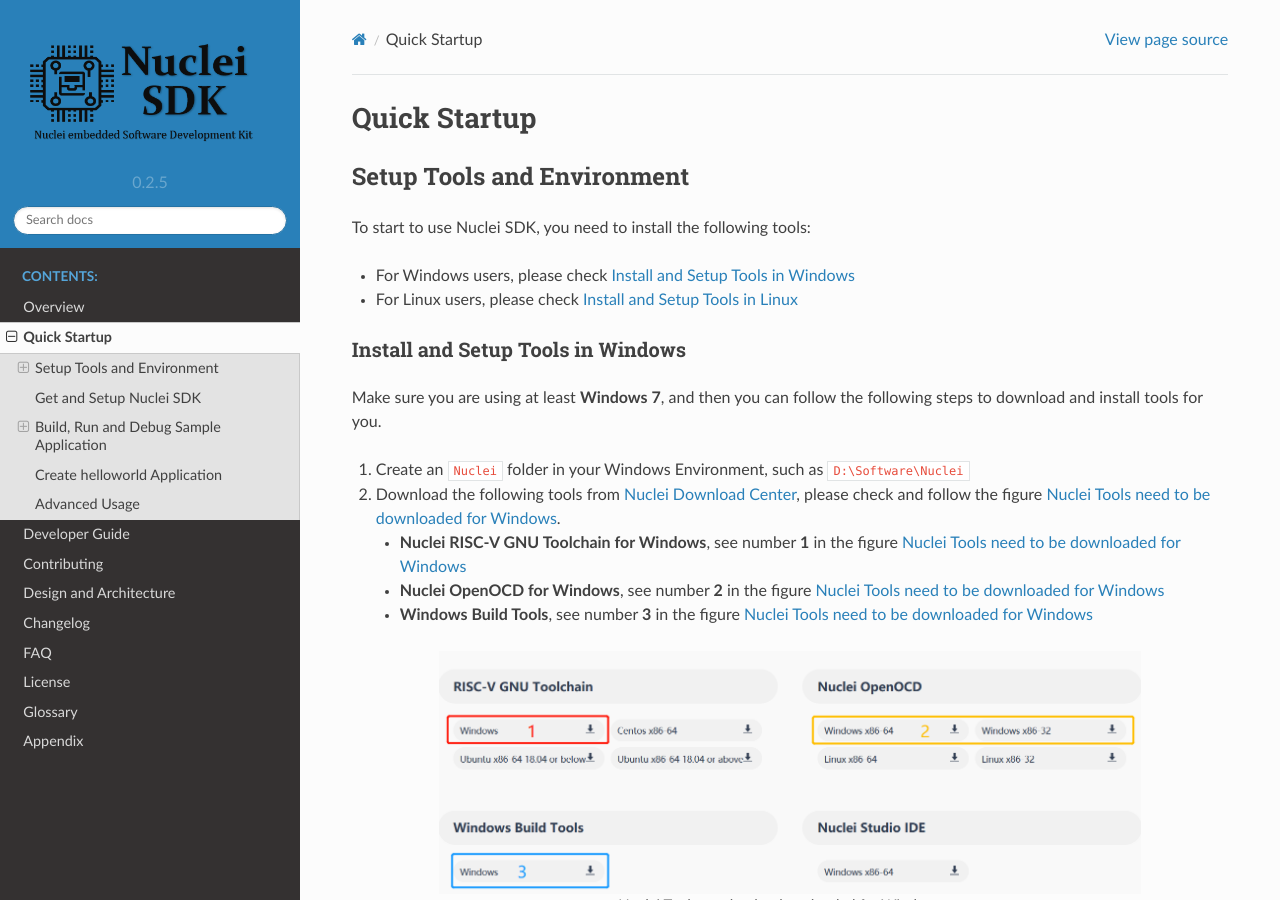
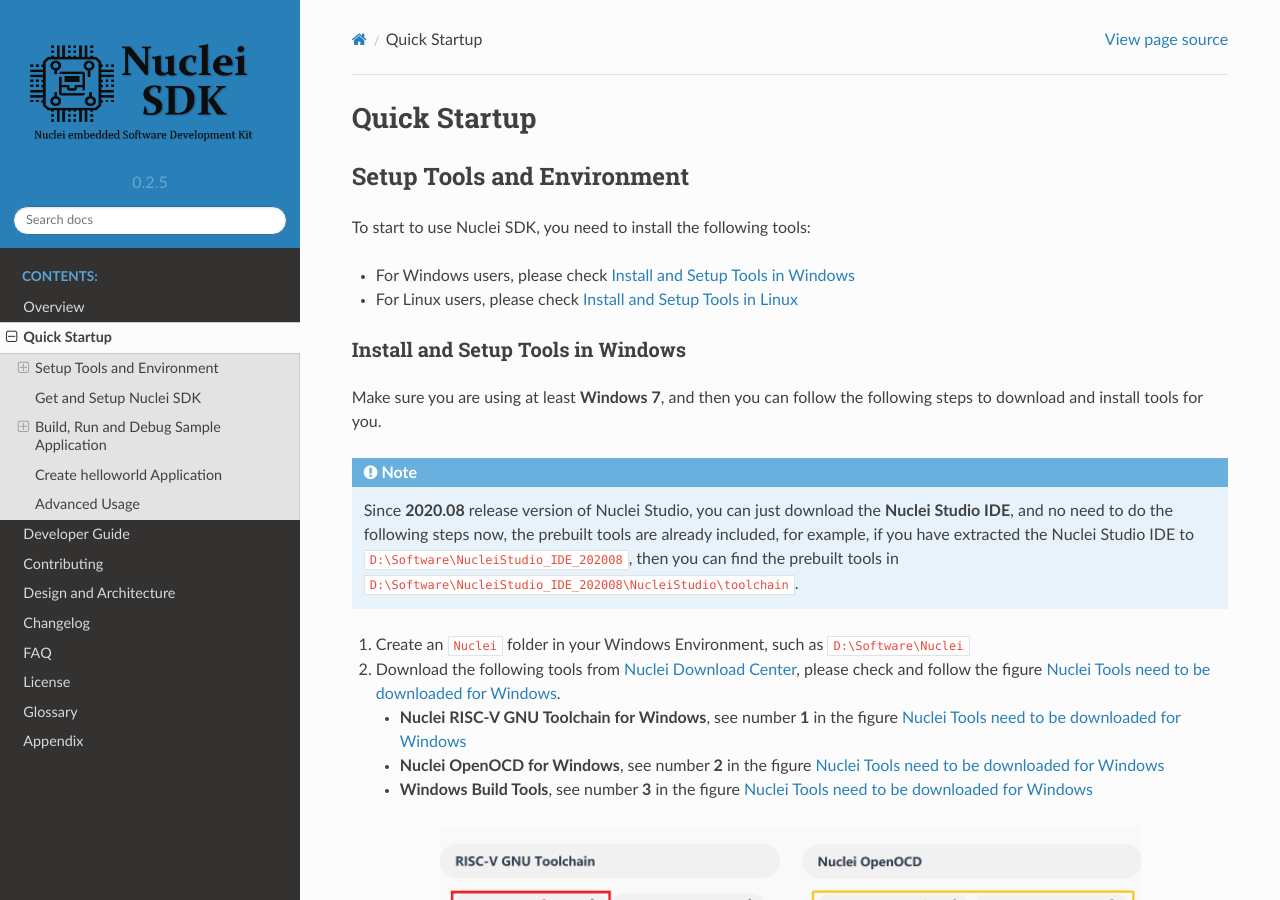
Before and after one commit to Nuclei-Software/nuclei-sdk, a Sphinx documentation site: the page built from doc/source/quickstart.rst, in a window 1280 px wide and 900 px high. Built offline with Sphinx 7.4.7 and the Read the Docs theme 2.0.0, drawn with Linux system fonts in a browser that asks for light colours; some of the changed text lies outside the part shown.

Commit message:
doc: Update tool download steps for 2020.08 release
Signed-off-by: Huaqi Fang <578567190@qq.com>

```diff
--- a/doc/source/quickstart.rst
+++ b/doc/source/quickstart.rst
@@ -20,6 +20,13 @@
 
 Make sure you are using at least **Windows 7**, and then you can follow the following steps
 to download and install tools for you.
+
+.. note::
+
+    Since **2020.08** release version of Nuclei Studio, you can just download the **Nuclei Studio IDE**,
+    and no need to do the following steps now, the prebuilt tools are already included, for example,
+    if you have extracted the Nuclei Studio IDE to ``D:\Software\NucleiStudio_IDE_202008``, then you
+    can find the prebuilt tools in ``D:\Software\NucleiStudio_IDE_202008\NucleiStudio\toolchain``.
 
 1. Create an ``Nuclei`` folder in your Windows Environment, such as ``D:\Software\Nuclei``
 
@@ -82,7 +89,6 @@
 
          Nuclei Windows Build Tools directory structure of build-tools
 
-
 .. _quickstart_setup_tools_env_linux:
 
 Install and Setup Tools in Linux
@@ -162,6 +167,13 @@
      .. code-block:: bat
 
          set NUCLEI_TOOL_ROOT=D:\Software\Nuclei
+
+     Or If you are directly using prebuilt tools in *Nuclei Studio(>= 2020.08)* such
+     as ``D:\Software\NucleiStudio_IDE_202008\NucleiStudio\toolchain``.
+
+     .. code-block:: bat
+
+         set NUCLEI_TOOL_ROOT=D:\Software\NucleiStudio_IDE_202008\NucleiStudio\toolchain
 
   - **Linux**
      Create ``setup_config.sh`` in ``nuclei-sdk`` folder, and open this file
```
Also changed, not shown: other parts of doc/source/quickstart.rst (+2 -3 lines), doc/source/asserts/images/nuclei_tools_download_linux.png, doc/source/asserts/images/nuclei_tools_download_win.png.
